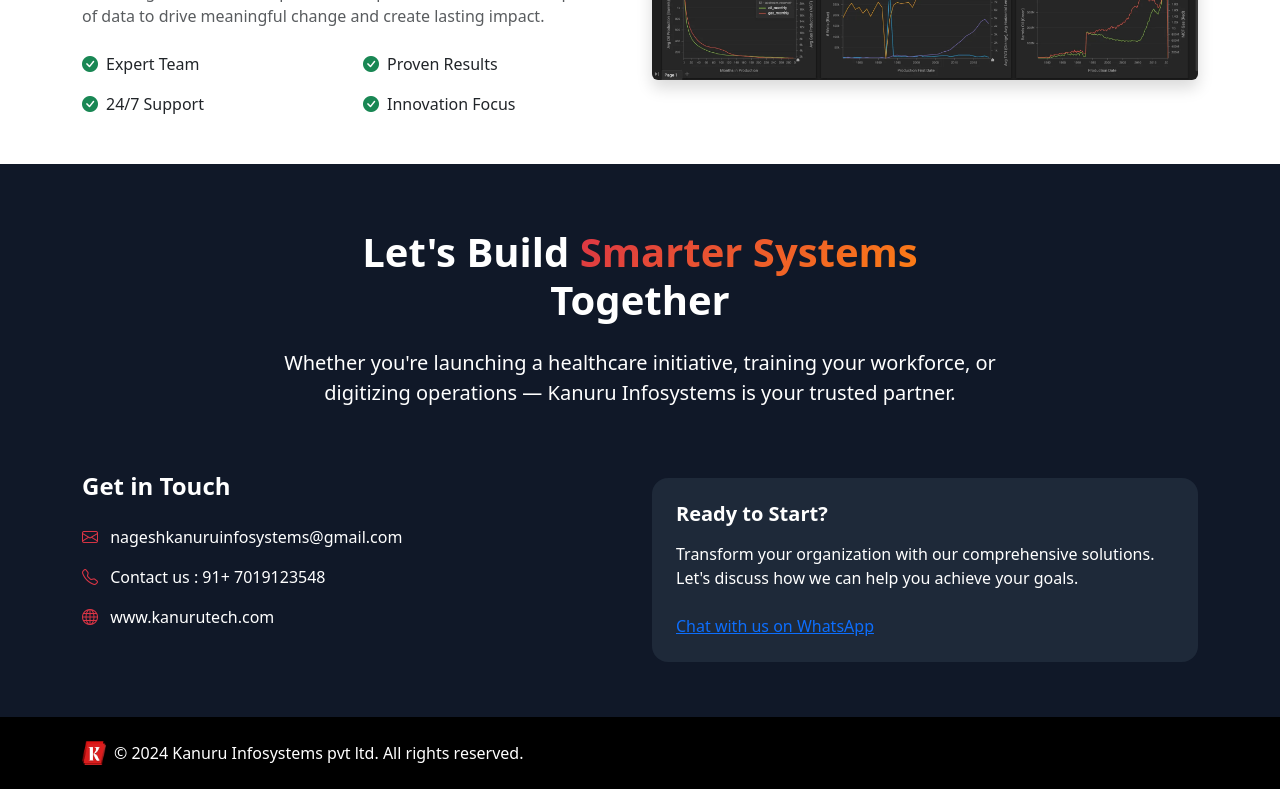
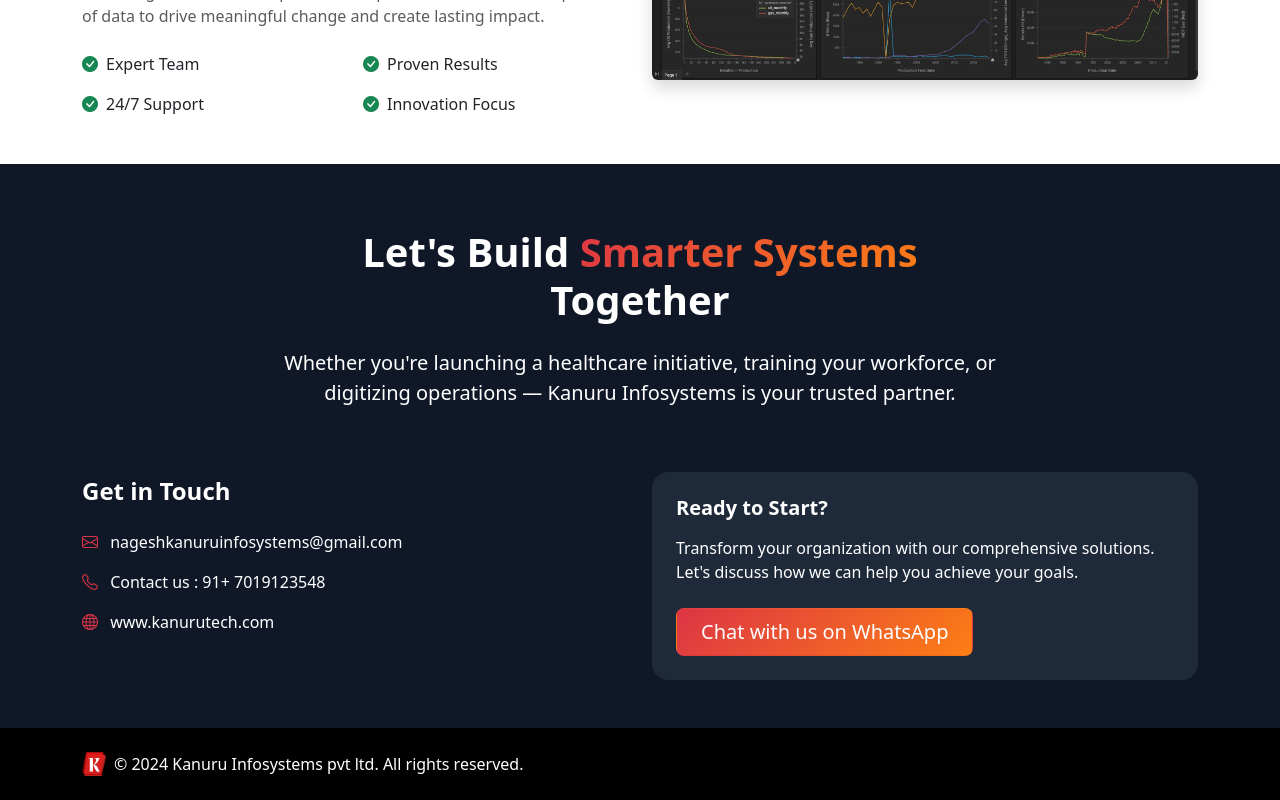
Before and after one commit to suendra2020/kanurutechvuejslive, a Vue app: page / in a window 1280 px wide. Shown: the part 2942-3742 px from the top of the page. Built offline with nearby package versions, Linux system fonts and the light colour scheme.

Commit message:
watsup msg

```diff
--- a/src/App.vue
+++ b/src/App.vue
@@ -272,7 +272,7 @@
             Transform your organization with our comprehensive solutions.
             Let's discuss how we can help you achieve your goals.
           </p>
-          <a href="https://wa.me/919876543210?text=Welcome%20to%20Kanuru%20Info%20Team.%20Hi%20Kanuru%20Team%2C%20How%20may%20we%20help%20you%3F"
+          <a class="btn btn-lg gradient-bg text-white px-4" href="https://wa.me/919876543210?text=Welcome%20to%20Kanuru%20Info%20Team.%20Hi%20Kanuru%20Team%2C%20How%20may%20we%20help%20you%3F"
    target="_blank"
    rel="noopener noreferrer">
   Chat with us on WhatsApp
```
